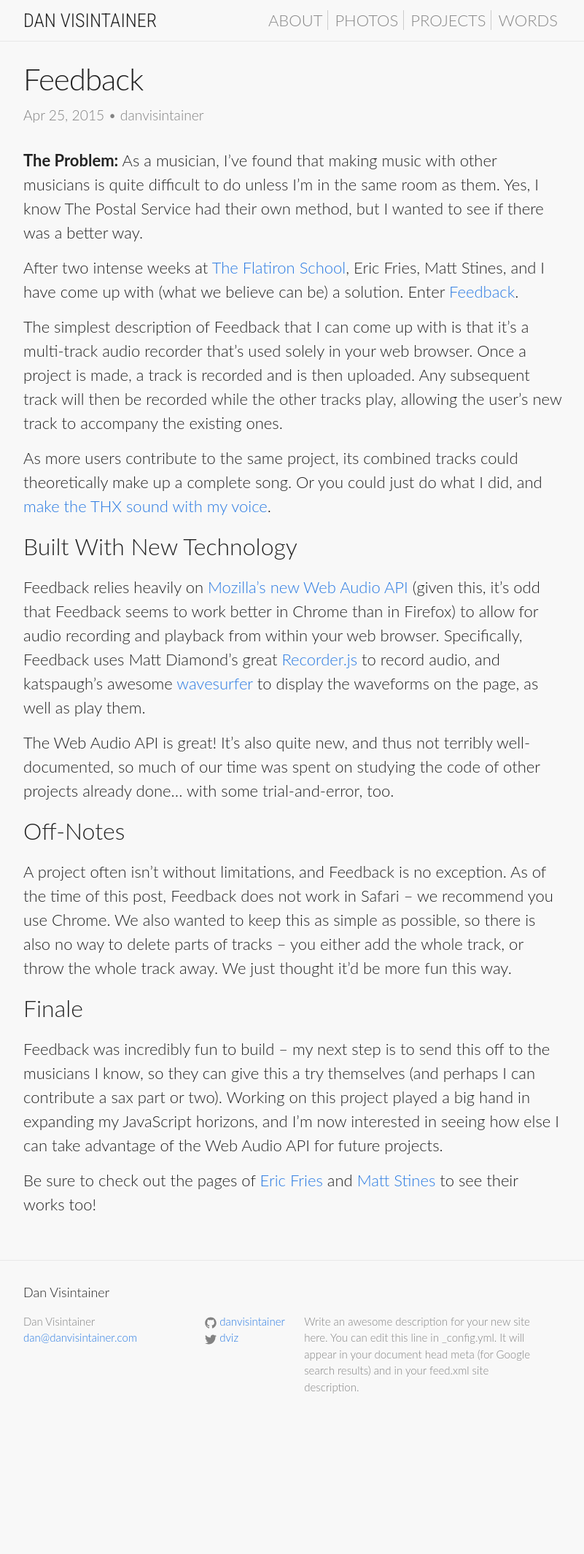
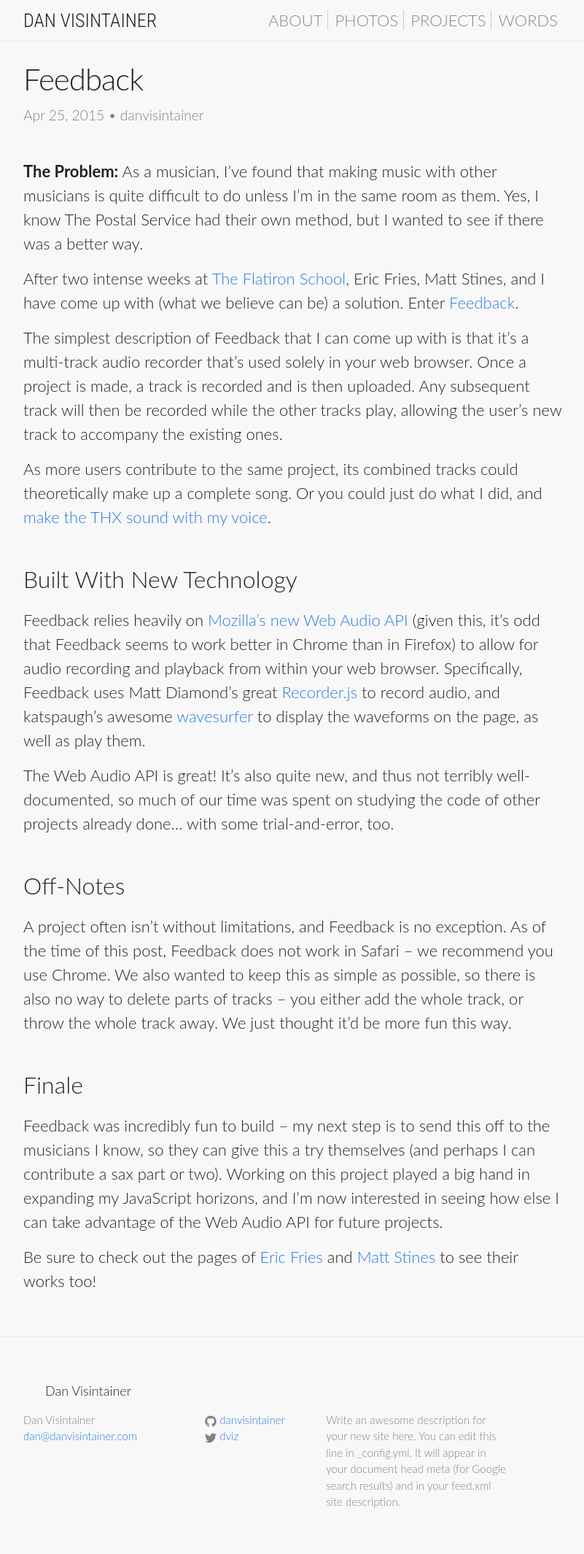
Before and after one commit to danvisintainer/jekyll-danvisintainer, a Jekyll site: the page built from _posts/2015-04-25-feedback.md, in a window 1280 px wide. Shown: the whole page at 73% size, without its empty margins (238-1039 px from the left). Built offline with Jekyll 4.4.1, drawn with Linux system fonts in a browser that asks for light colours; before the commit the page ends 1972 px from its top, so only the background shows below that.

Commit message:
remove wrappers, style certint ags instead

```diff
--- a/_layouts/default.html
+++ b/_layouts/default.html
@@ -8,9 +8,9 @@
     {% include header.html %}
 
     <div class="page-content">
-      <div class="wrapper">
+
         {{ content }}
-      </div>
+
     </div>
 
     {% include footer.html %}
--- a/_layouts/index.html
+++ b/_layouts/index.html
@@ -14,9 +14,7 @@
             </div>
         </div>
 
-        <div class="wrapper">
-            {{ content }}
-        </div>
+        {{ content }}
 
     {% include footer.html %}
     </body>
--- a/_sass/_base.scss
+++ b/_sass/_base.scss
@@ -206,3 +206,27 @@
         }
     }
 }
+
+/**
+ * Lose the wrapper so we can add some full-width stuff, e.g. images
+ */
+h2, p:not(.post-meta), .post-header {
+    max-width: -webkit-calc(#{$content-width} - (#{$spacing-unit} * 2));
+    max-width:         calc(#{$content-width} - (#{$spacing-unit} * 2));
+    margin-right: auto;
+    margin-left: auto;
+    padding-right: $spacing-unit;
+    padding-left: $spacing-unit;
+    @extend %clearfix;
+
+    @include media-query($on-laptop) {
+        max-width: -webkit-calc(#{$content-width} - (#{$spacing-unit}));
+        max-width:         calc(#{$content-width} - (#{$spacing-unit}));
+        padding-right: $spacing-unit / 2;
+        padding-left: $spacing-unit / 2;
+    }
+}
+
+h2 {
+    padding-top: $spacing-unit;
+}
```
